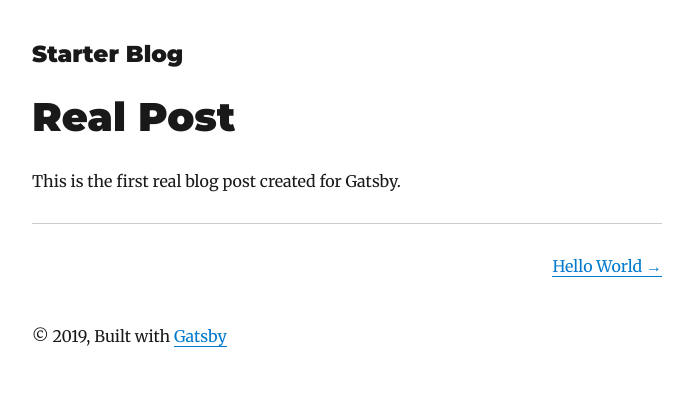
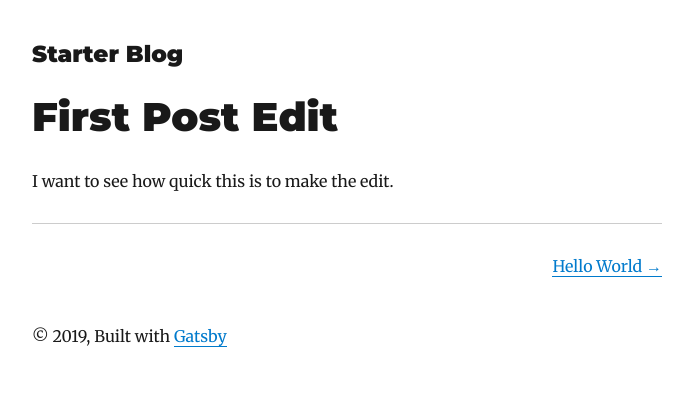
Before and after one commit to Drewble0/woodblog, a Gatsby site: page /real-post/ in a window 1280 px wide. Shown: the whole page, without its empty margins (293-986 px from the left). Built offline with nearby package versions, Linux system fonts and the light colour scheme; Gatsby itself is replaced by a stand-in of ours; some packages are replaced by stand-ins of ours.

Commit message:
First post change.

```diff
--- a/content/blog/real-post/index.md
+++ b/content/blog/real-post/index.md
@@ -1,5 +1,5 @@
 ---
-title: Real Post
+title: First Post Edit
 ---
 
-This is the first real blog post created for Gatsby.
+I want to see how quick this is to make the edit.
```
